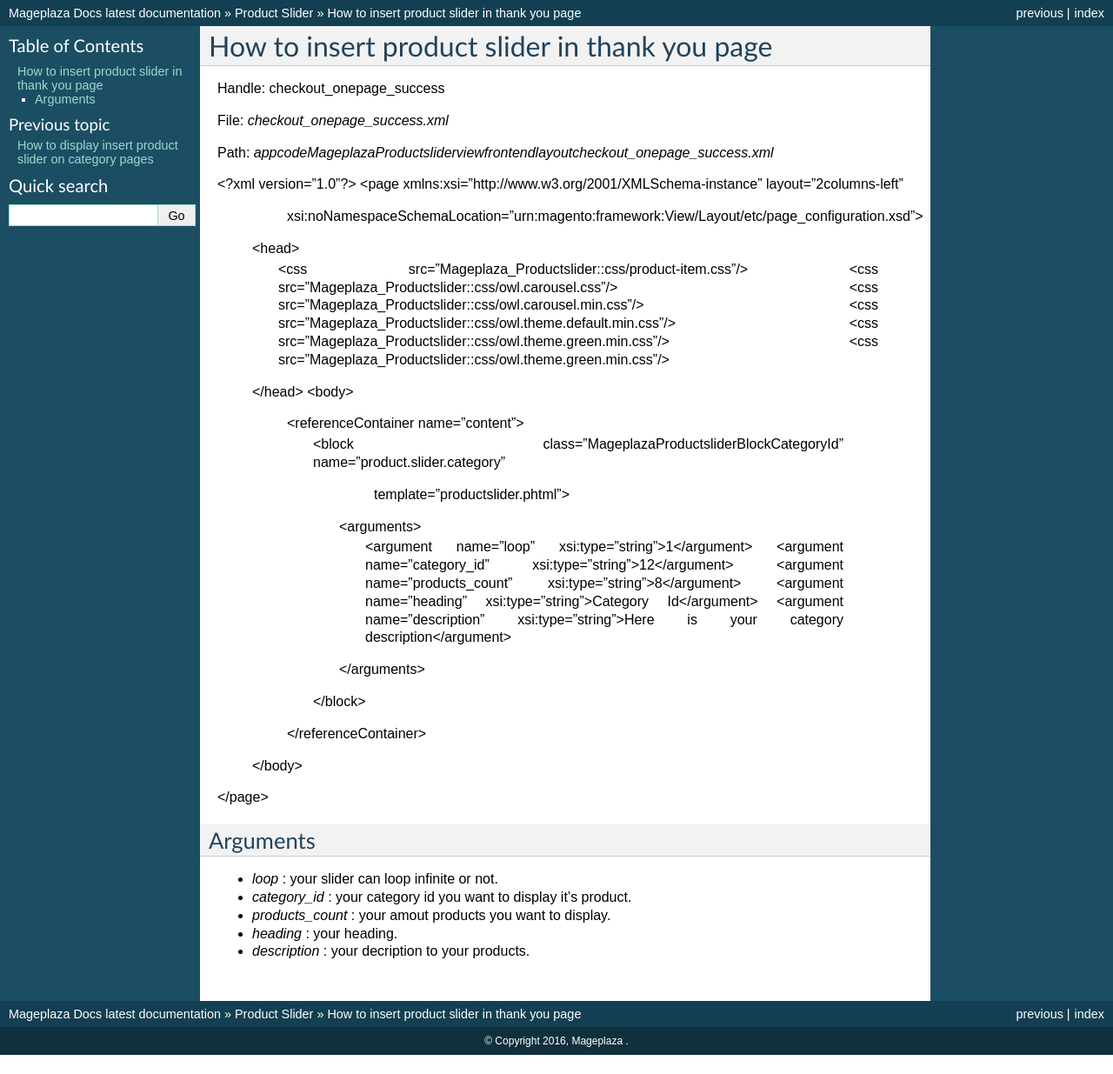
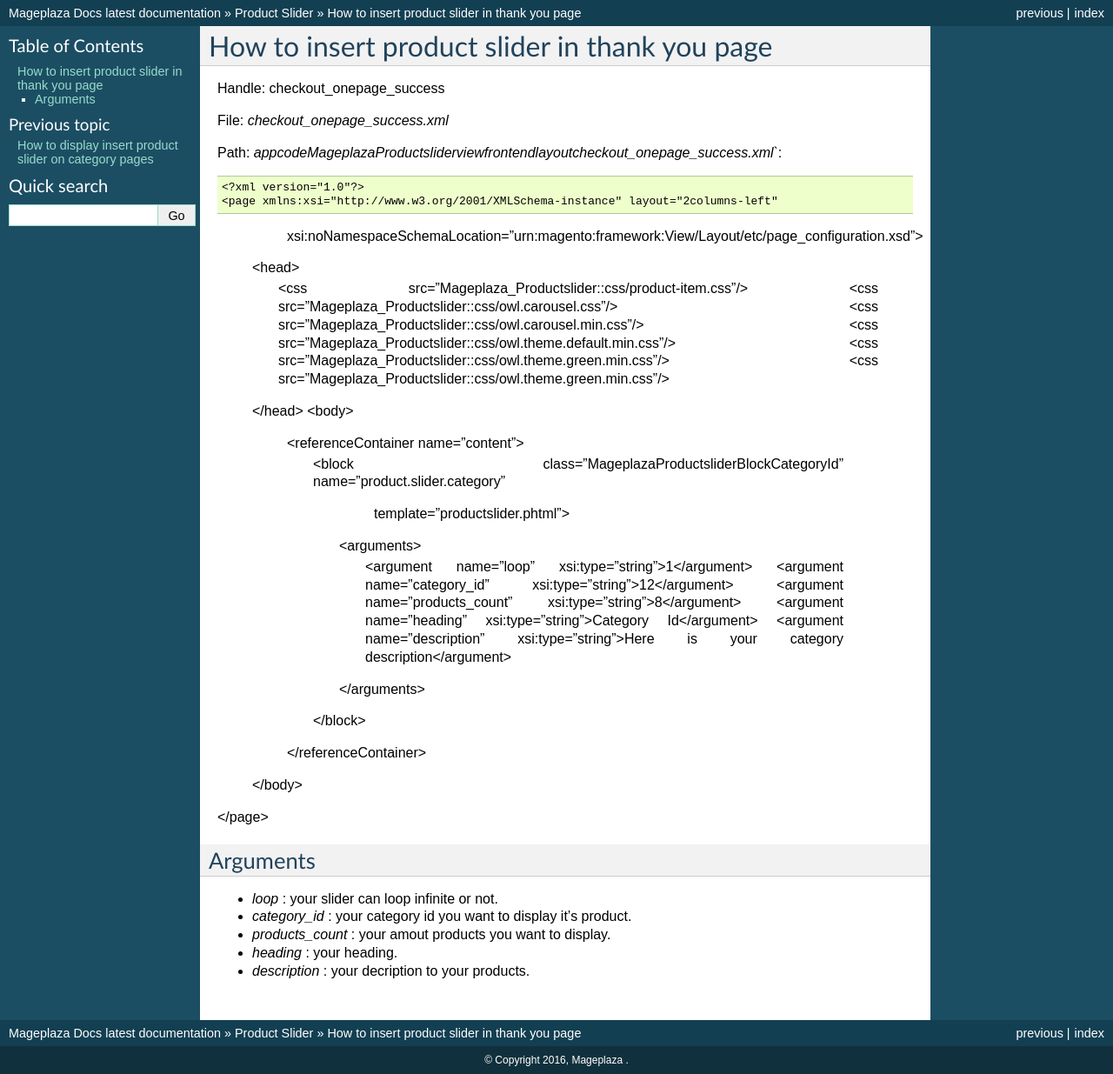
Before and after one commit to magepages/mpdocs, a Sphinx documentation site: the page built from docs/product-slider-m2/how-to-insert-product-slider-in-thank-you-page.rst, in a window 1280 px wide. Shown: the whole page at 87% size. Built offline with Sphinx 7.4.7, drawn with Linux system fonts in a browser that asks for light colours; pages that are not in the unit, such as notebooks, are missing from menus; before the commit the page ends 1213 px from its top, so only the background shows below that.

Commit message:
Auto update

```diff
--- a/docs/product-slider-m2/how-to-insert-product-slider-in-thank-you-page.rst
+++ b/docs/product-slider-m2/how-to-insert-product-slider-in-thank-you-page.rst
@@ -5,7 +5,7 @@ Handle: checkout_onepage_success
 
 File: `checkout_onepage_success.xml`
 
-Path: `app\code\Mageplaza\Productslider\view\frontend\layout\checkout_onepage_success.xml`
+Path: `app\code\Mageplaza\Productslider\view\frontend\layout\checkout_onepage_success.xml``::
 
 
 
```
Also changed, not shown: docs/product-slider-m2/how-to-display-insert-product-slider-on-category-pages.rst (+4 -4 lines), docs/product-slider-m2/user-guide.rst (+20 -36 lines).
